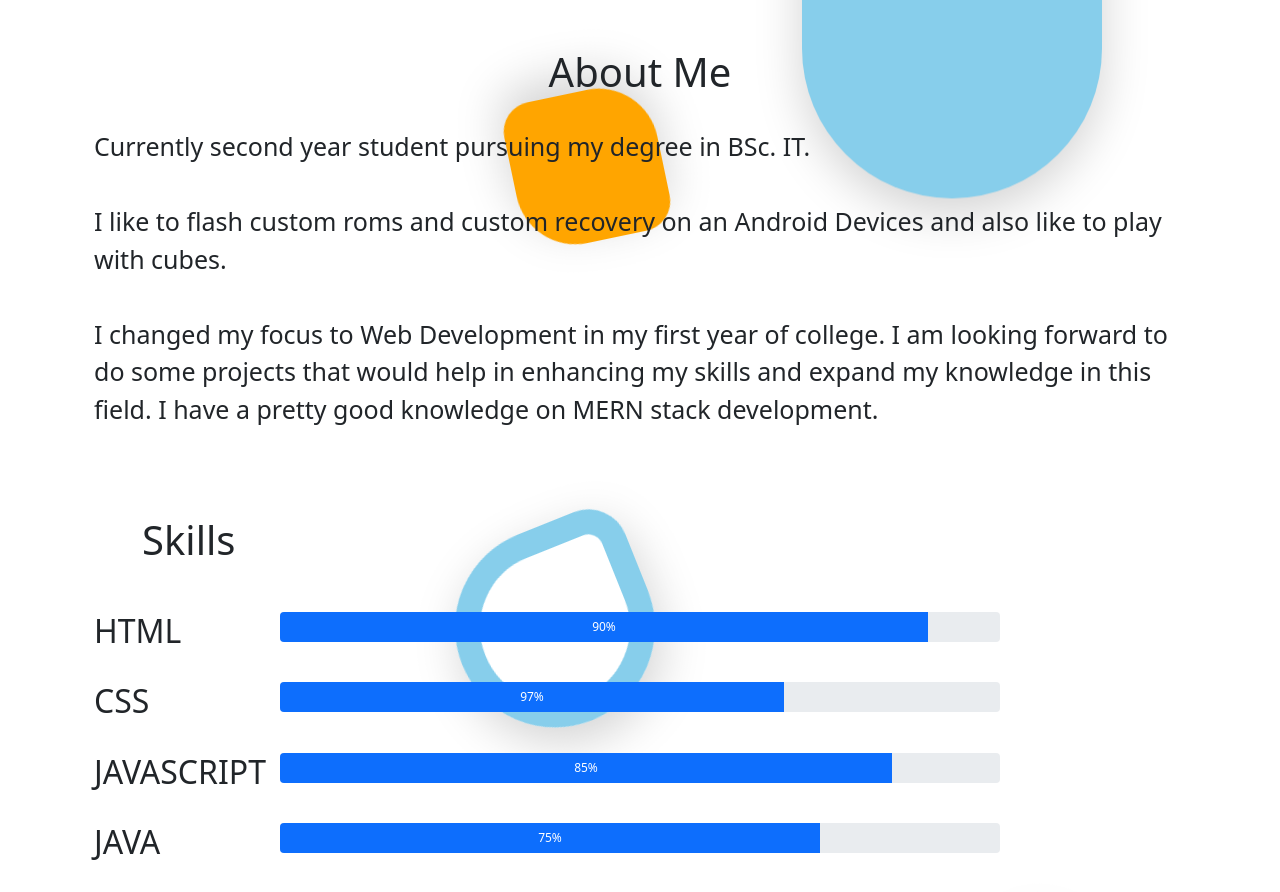
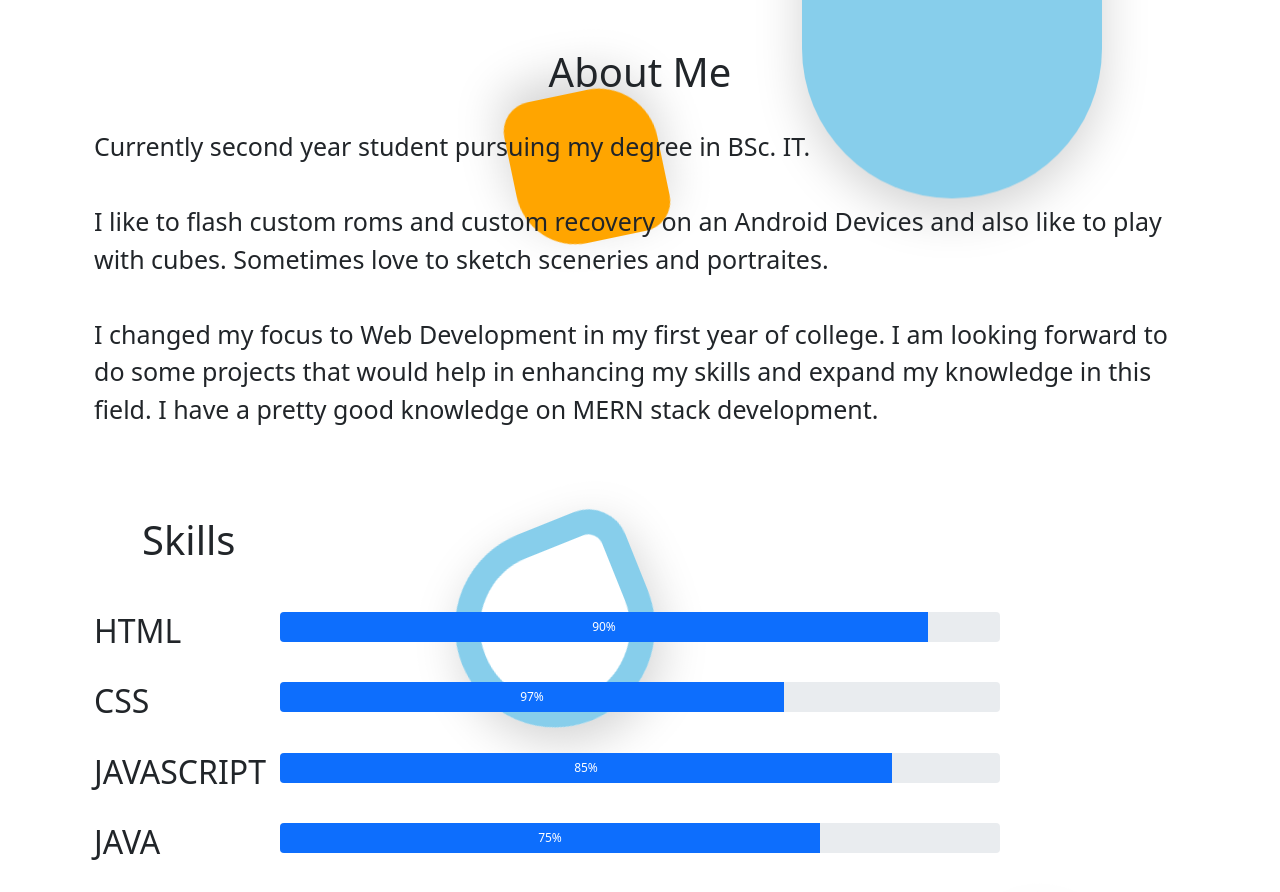
Before and after one commit to Mihir06121/Portfolio-v2, a React (Create React App) app: page / in a window 1280 px wide. Shown: the part 840-1732 px from the top of the page. Built offline with nearby package versions, Linux system fonts and the light colour scheme; the HTML template or start-up script is replaced by a standard one.

Commit message:
Contact form now in Footer

```diff
--- a/src/components/pages/About.js
+++ b/src/components/pages/About.js
@@ -15,6 +15,7 @@ const About = () => {
                 <p style={{fontSize:"25px"}}>
                     Currently second year student pursuing my degree in BSc. IT.<br/><br/>
                     I like to flash custom roms and custom recovery on an Android Devices and also like to play with cubes.
+                    Sometimes love to sketch sceneries and portraites.
                     <br/><br/>
                     I changed my focus to Web Development in my first year of college.
                     I am looking forward to do some projects that would help in enhancing my skills and expand my knowledge in this field.
```
